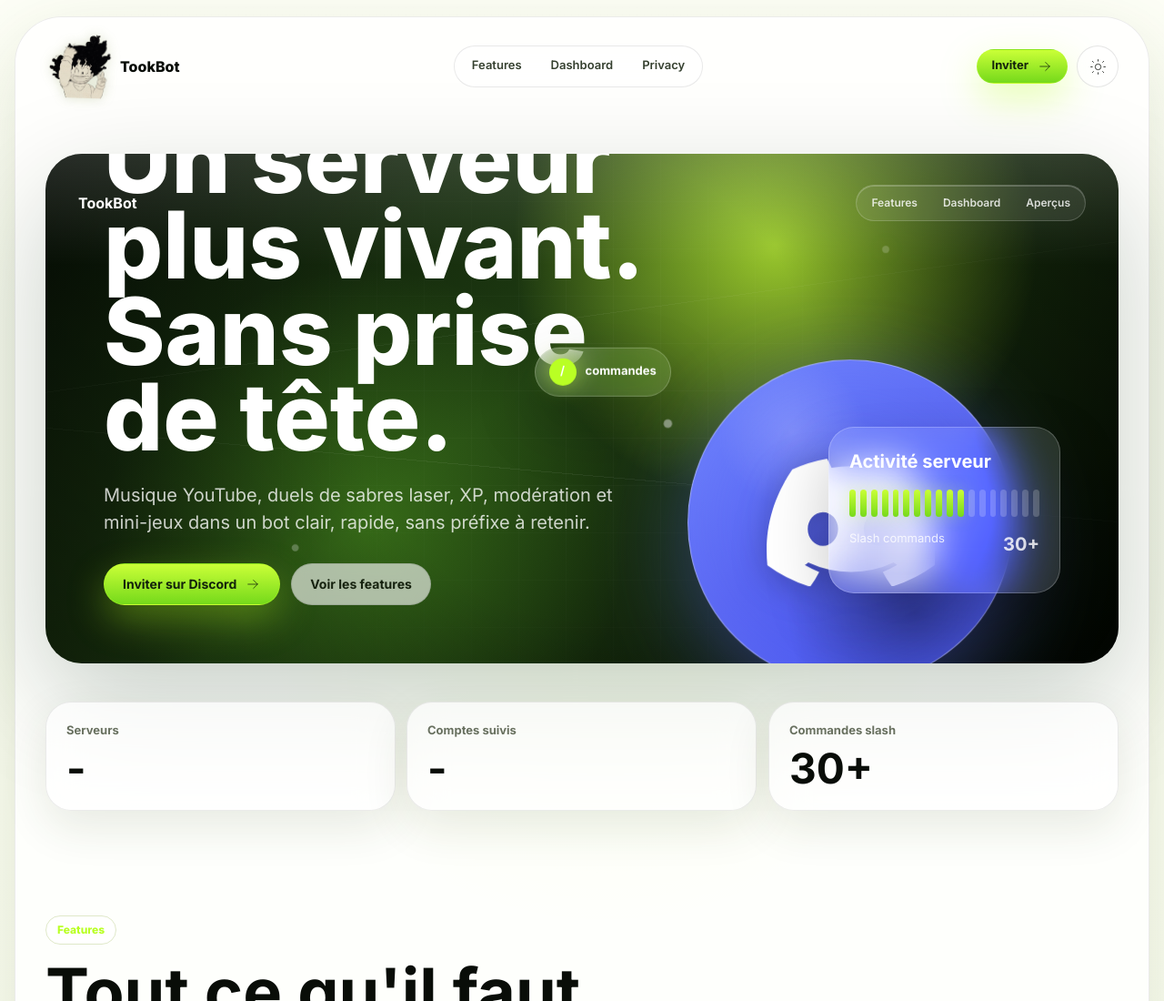
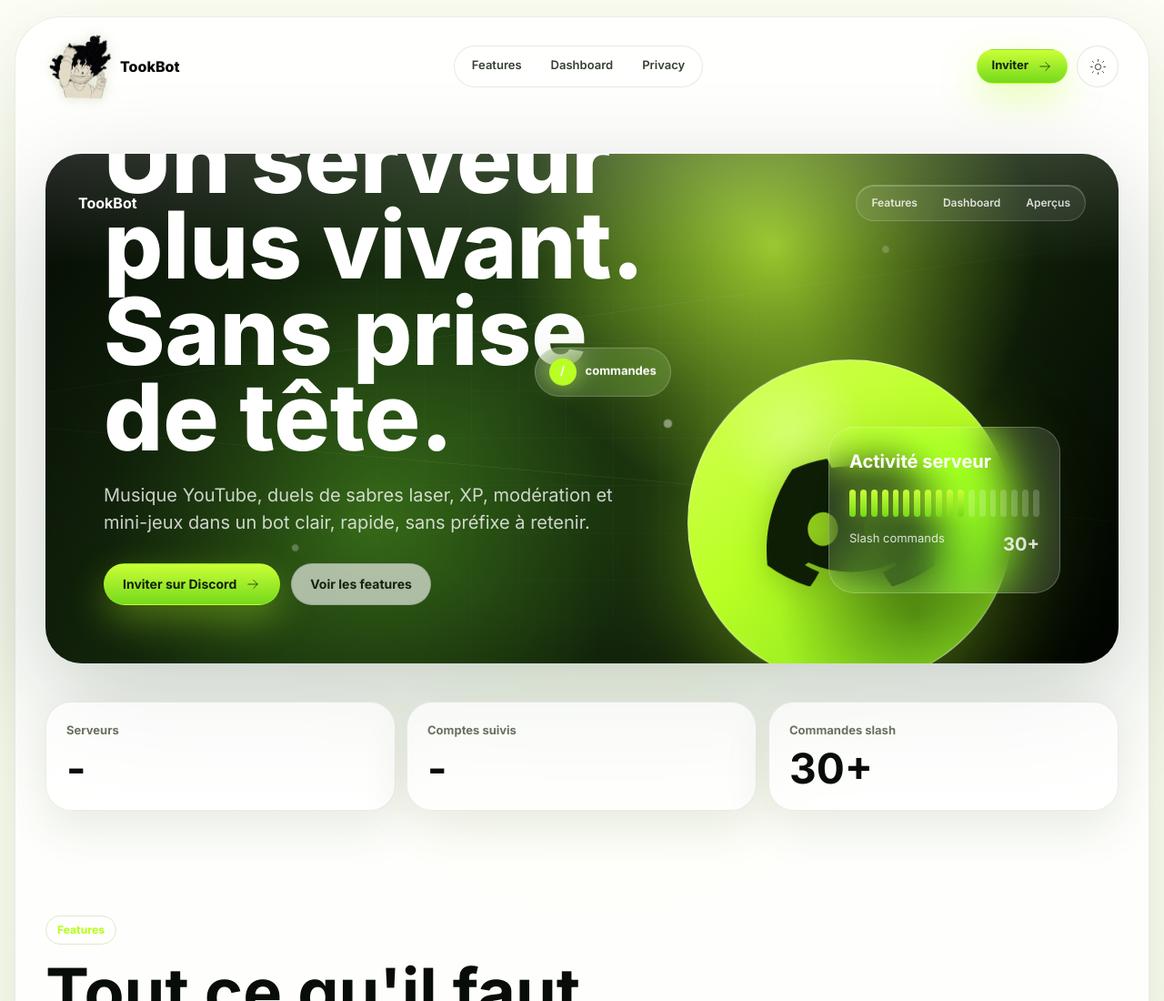
Before and after one commit to Yulastreet/discord-bot, a plain HTML site: page landing/index.html in a window 1280 px wide. Shown: the top 1100 px of the page at 91% size. Drawn offline with nearby package versions, Linux system fonts and the light colour scheme; no server answers.

Commit message:
style(landing): bot-orb passe en lime au lieu de Blurple
Disque lime gradient (#d6ff5c -> #b9ff24 -> #75d91b) avec glow assorti
au reste du site. Logo Discord en vert tres fonce (#0f1f06) pour
contraste WCAG sur fond lime.

```diff
--- a/landing/index.html
+++ b/landing/index.html
@@ -412,20 +412,22 @@
     align-items: center;
     justify-content: center;
     background:
-      radial-gradient(circle at 32% 22%, rgba(255,255,255,.18), transparent 22%),
-      radial-gradient(circle at 70% 78%, rgba(0,0,0,.32), transparent 38%),
-      linear-gradient(145deg, #6f86ff 0%, #5865F2 48%, #404eed 100%);
-    border: 1px solid rgba(255,255,255,.38);
+      radial-gradient(circle at 32% 22%, rgba(255,255,255,.28), transparent 22%),
+      radial-gradient(circle at 70% 78%, rgba(20, 60, 8, .42), transparent 40%),
+      linear-gradient(145deg, #d6ff5c 0%, #b9ff24 45%, #75d91b 100%);
+    border: 1px solid rgba(255,255,255,.52);
     box-shadow:
-      0 28px 100px rgba(88, 101, 242, .42),
-      0 0 80px rgba(120, 135, 255, .24) inset;
+      0 28px 100px rgba(185, 255, 36, .38),
+      0 0 80px rgba(202, 255, 55, .26) inset;
   }
 
   .bot-orb-logo {
     width: 52%;
     height: auto;
-    filter: drop-shadow(0 6px 18px rgba(0, 0, 0, .25));
-  }
+    color: #0f1f06;
+    filter: drop-shadow(0 6px 18px rgba(28, 60, 10, .28));
+  }
+  .bot-orb-logo path { fill: currentColor; }
 
   .floating-card {
     position: absolute;
```
